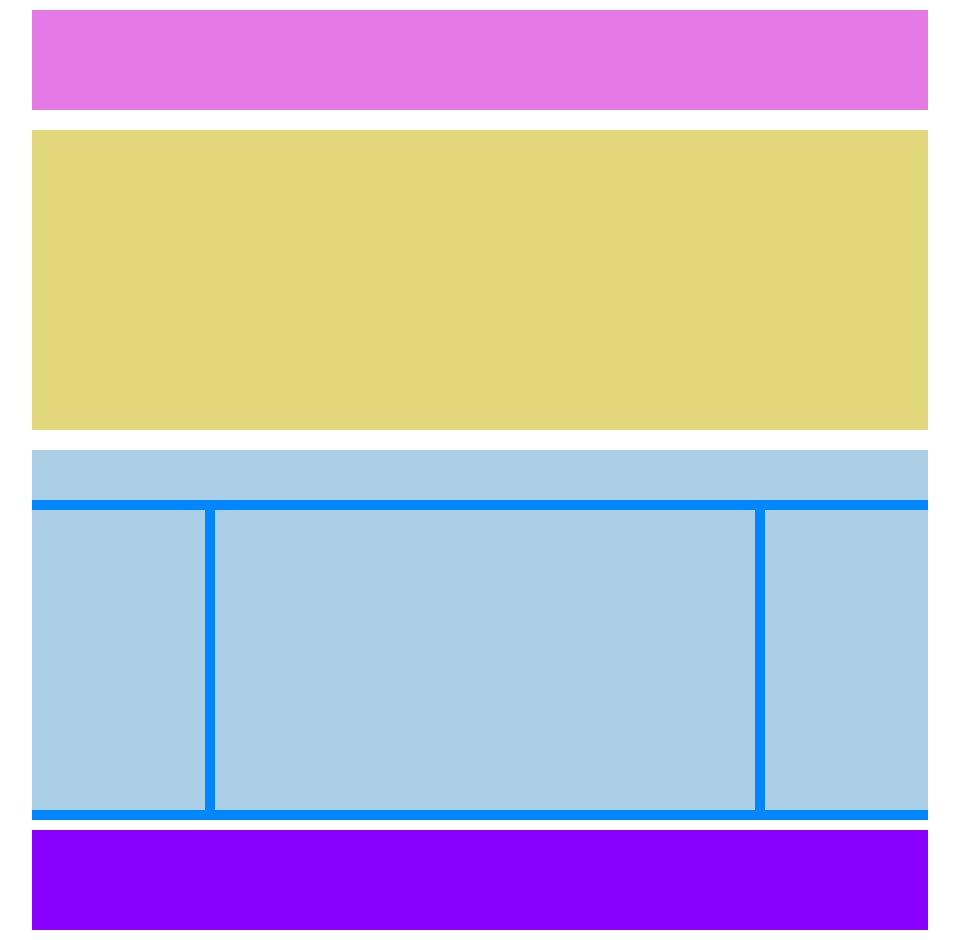
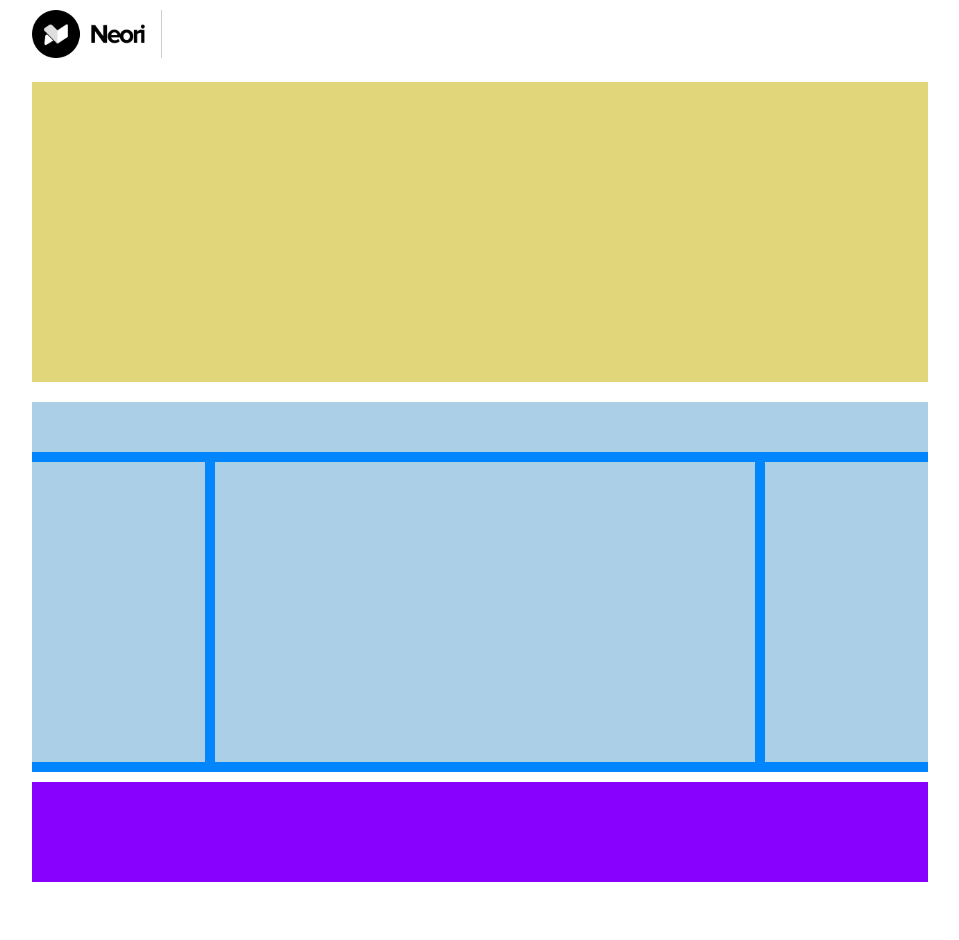
Before and after one commit to templarec/htmlcss-wp, a plain HTML site: page index.html in a window 1280 px wide. Shown: the whole page, without its empty margins (160-1119 px from the left). After the commit the page ends 892 px from the top, so only its background shows below. Drawn offline with Linux system fonts and the light colour scheme.

Commit message:
Logo Inserito

```diff
--- a/assets/css/master.css
+++ b/assets/css/master.css
@@ -5,6 +5,7 @@
   padding: 0;
 }
 body {
+  font-family: 'Arial', sans-serif;
   height: 100vh;
 }
 /*classe per centrare e dimensionare
@@ -32,9 +33,9 @@ e metto un padding */
 }
 /* altezza per debug, disabilita
 quando fai Milestone 2*/
-header [class^="colonna-"] > div {
+/* header [class^="colonna-"] > div {
   height: 100px;
-}
+} */
 #gallery [class^="colonna-"] > div {
   height: 300px;
 }
@@ -88,3 +89,12 @@ footer [class^="colonna-"] > div {
 .mt-10 {
   margin-top: 10px;
 }
+/*classi per immagini*/
+.logo img{
+  height: 3em;
+  border-right: 1px solid #cecece;
+  padding-right: 1em;
+}
+.logo {
+
+}
--- a/index.html
+++ b/index.html
@@ -10,7 +10,8 @@
     <header class="container">
       <div class="riga">
         <div class="colonna-100">
-          <div class="bg-pink">
+          <div class="logo">
+            <img src="./assets/img/logo.png" alt="Logo Neori">
           </div>
         </div>
       </div>
```
